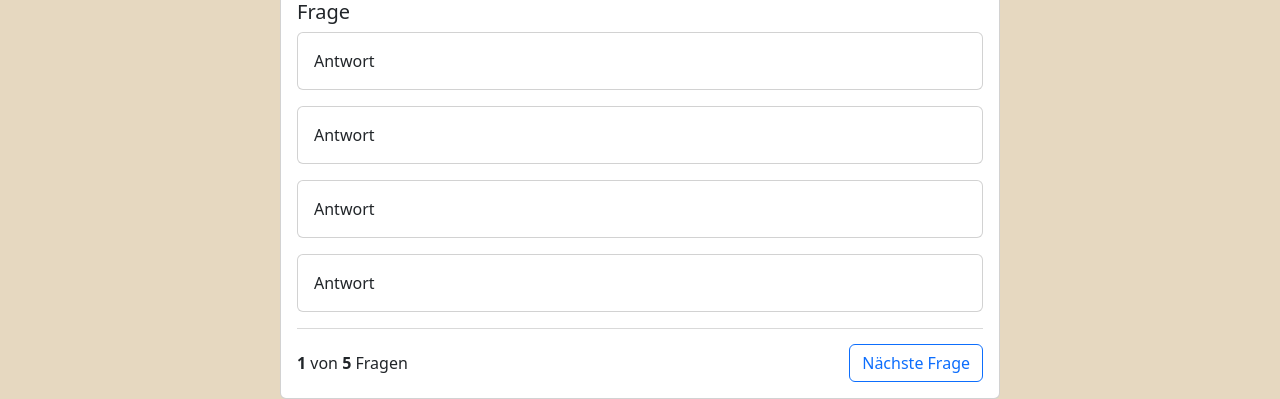
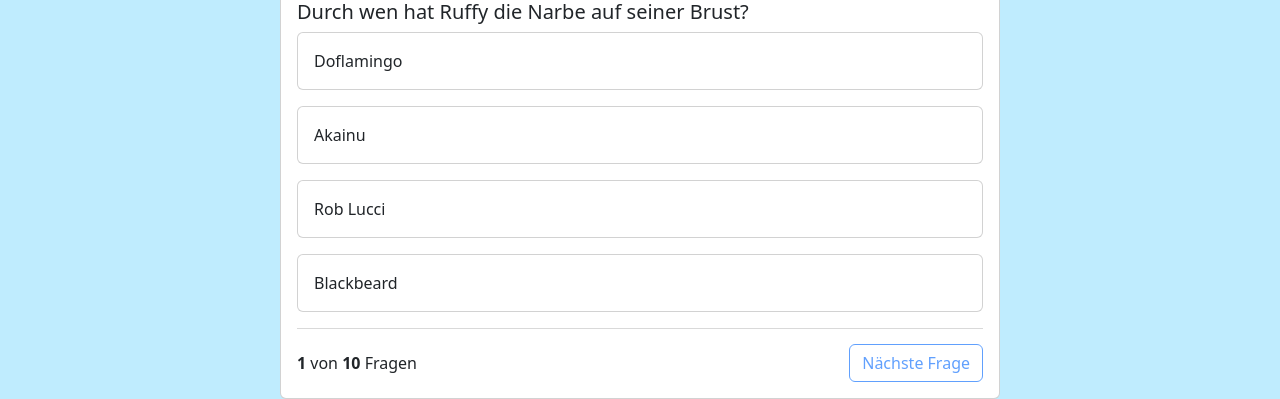
Before and after one commit to Taakeeru/Quizapp, a website: page index.html in a window 1280 px wide. Shown: the part 471-870 px from the top of the page. Drawn offline with nearby package versions, Linux system fonts and the light colour scheme.

Commit message:
quizapp
added many relevant functions to improve the quizapp

```diff
--- a/index.html
+++ b/index.html
@@ -13,7 +13,7 @@
     <script src="./node_modules/bootstrap/dist/js/bootstrap.bundle.min.js"></script>
 
 </head>
-<body>
+<body onload="init()">
 
     <nav class="navbar bg-body-tertiary">
         <div class="container-fluid">
@@ -24,36 +24,41 @@
     <div class="container">
         <div class="card quiz-card">
             <img src="./img/op-logo2.png" class="card-img-top" alt="Logo">
-            <div class="card-body">
-                <h5 class="card-title">Frage</h5>
 
-                <div class="card mb-3">
-                    <div class="card-body">
+            <div class="card-body" id="end-screen" style="display: none;">
+                Quiz beendet!!
+            </div>
+
+            <div class="card-body" id="question-screen" style="">
+                <h5 class="card-title" id="question-text">Frage</h5>
+
+                <div class="card quiz-answer-card mb-3" onclick="answer('answer1')">
+                    <div class="card-body" id="answer1">
                       Antwort
                     </div>
                 </div>
 
-                <div class="card mb-3">
-                    <div class="card-body">
+                <div class="card quiz-answer-card mb-3" onclick="answer('answer2')">
+                    <div class="card-body" id="answer2">
                       Antwort
                     </div>
                 </div>
 
-                <div class="card mb-3">
-                    <div class="card-body">
+                <div class="card quiz-answer-card mb-3" onclick="answer('answer3')">
+                    <div class="card-body" id="answer3">
                       Antwort
                     </div>
                 </div>
 
-                <div class="card mb-3">
-                    <div class="card-body">
+                <div class="card quiz-answer-card mb-3" onclick="answer('answer4')">
+                    <div class="card-body" id="answer4">
                       Antwort
                     </div>
                 </div>
 
                 <div class="question-footer">
-                    <span><b>1</b> von <b>5</b> Fragen</span>
-                    <button type="button" class="btn btn-outline-primary">Nächste Frage</button>
+                    <span><b id="current-question">1</b> von <b id="questions-length">5</b> Fragen</span>
+                    <button onclick="nextQuestion()" type="button" class="btn btn-outline-primary" id="next-button" disabled>Nächste Frage</button>
                 </div>
 
             </div>
--- a/script.js
+++ b/script.js
@@ -0,0 +1,155 @@
+let questions = [
+    {
+        "question": "Durch wen hat Ruffy die Narbe auf seiner Brust?",
+        "answer1": "Doflamingo",
+        "answer2": "Akainu",
+        "answer3": "Rob Lucci",
+        "answer4": "Blackbeard",
+        "rightAnswer": 2
+    },
+    {
+        "question": "Wie heißt das Schwert von Falkenauge?",
+        "answer1": "Yoru",
+        "answer2": "Sandai Kitetsu",
+        "answer3": "Gryphon",
+        "answer4": "Kashu",
+        "rightAnswer": 1
+    },
+    {
+        "question": "Aus welchem speziellen Material wurde die Thousand-Sunny gebaut?",
+        "answer1": "Seestein",
+        "answer2": "Seeholz",
+        "answer3": "Holz vom Adam-Baum",
+        "answer4": "Holz vom Eve-Baum",
+        "rightAnswer": 3
+    },
+    {
+        "question": "Welchen Titel trägt Buggy momentan?",
+        "answer1": "Supernova",
+        "answer2": "Samurai der Meere ",
+        "answer3": "Weise (Einer der 5 Weisen)",
+        "answer4": "Kaiser",
+        "rightAnswer": 4
+    },
+    {
+        "question": "Wer ist der erste Admiral, der im Anime vorgestellt wird?",
+        "answer1": "Kizaru",
+        "answer2": "Akainu",
+        "answer3": "Fujitora",
+        "answer4": "Aokiji",
+        "rightAnswer": 4
+    },
+    {
+        "question": "Warum war Sanji anders als seine Geschwister?",
+        "answer1": "Bei der Geburt von Sanji ist etwas schief gelaufen, weshalb er erst 2 Tage später geboren wurde als seine Geschwister",
+        "answer2": "Sanji's Mutter nahm eine Droge, um die Forschung von Judge zu unterbrechen. Dies gelang ihr aber nur bei Sanji",
+        "answer3": "Sanji hat sich nie für das Kämpfen interessiert, sondern wollte lieber kochen",
+        "answer4": "Sanji wurde getrennt von seinen Geschwistern aufgezogen (Sanji von seiner Mutter und seine Geschwister von Judge)",
+        "rightAnswer": 2
+    },
+    {
+        "question" : "Wie heisst der Charakter, der immer wieder im Hintergrund als Easter-Egg zu sehen ist?",
+        "answer1": "Koalafrau",
+        "answer2": "Pandaman",
+        "answer3": "Koalaman",
+        "answer4": "BlackPuma",
+        "rightAnswer": 2
+    },
+    {
+        "question" : "Wie heißt der Weltaristokrat, welcher von Ruffy geschlagen wurde?",
+        "answer1": "Sankt Charlos",
+        "answer2": "Sankt Rosward",
+        "answer3": "Sankt Jalmack",
+        "answer4": "Sankt Miosgard",
+        "rightAnswer": 1
+    },
+    {
+        "question" : "Welche Insel steuern Urouge und seine Bande in der Neuen Welt an, welche von sehr vielen Blitzen getroffen wird?",
+        "answer1": "Risky Red",
+        "answer2": "Yukiryū",
+        "answer3": "Raijin",
+        "answer4": "Mystoria",
+        "rightAnswer": 3
+    },
+    {
+        "question" : "Wie heißt die Insel, auf der die Revolutionäre ihr aktuelles Hauptquartier haben?",
+        "answer1": "Bartigo / Baltigo",
+        "answer2": "Momoiro",
+        "answer3": "Green Bit",
+        "answer4": "Kamabakka",
+        "rightAnswer": 2
+    }
+];
+
+
+let currentQuestion = 0;
+
+
+
+function init() {
+    document.getElementById('questions-length').innerHTML = questions.length;
+    showQuestion();
+}
+
+
+function showQuestion() {
+
+    if (currentQuestion >= questions.length) {
+        ifTemplateShowQuestion();
+    } else {
+        elseTemplateShowQuestion();
+    }
+}
+
+
+function ifTemplateShowQuestion() {
+    document.getElementById('end-screen').style = '';
+    document.getElementById('question-screen').style = 'display: none;';
+}
+
+
+function elseTemplateShowQuestion() {
+    let question = questions[currentQuestion];
+
+        document.getElementById('question-text').innerHTML = question['question'];
+        document.getElementById('answer1').innerHTML = question['answer1'];
+        document.getElementById('answer2').innerHTML = question['answer2'];
+        document.getElementById('answer3').innerHTML = question['answer3'];
+        document.getElementById('answer4').innerHTML = question['answer4'];
+        document.getElementById('current-question').innerHTML = currentQuestion +1;
+}
+
+
+function answer(selection) {
+    let question = questions[currentQuestion];
+    let selectedQuestionNumber = selection.slice(-1);
+    let idOfRightAnswer = `answer${question['rightAnswer']}`;
+
+    if (selectedQuestionNumber == question['rightAnswer']) {
+        document.getElementById(selection).parentNode.classList.add('success-style');
+    } else {
+        document.getElementById(selection).parentNode.classList.add('danger-style');
+        document.getElementById(idOfRightAnswer).parentNode.classList.add('success-style');
+    }
+    document.getElementById('next-button').disabled = false;
+}
+
+
+function nextQuestion() {
+    currentQuestion++;
+    document.getElementById('next-button').disabled = true;
+    resetAnswerCards();
+    showQuestion();
+}
+
+
+function resetAnswerCards() {
+    document.getElementById('answer1').parentNode.classList.remove('success-style');
+    document.getElementById('answer1').parentNode.classList.remove('danger-style');
+    document.getElementById('answer2').parentNode.classList.remove('success-style');
+    document.getElementById('answer2').parentNode.classList.remove('danger-style');
+    document.getElementById('answer3').parentNode.classList.remove('success-style');
+    document.getElementById('answer3').parentNode.classList.remove('danger-style');
+    document.getElementById('answer4').parentNode.classList.remove('success-style');
+    document.getElementById('answer4').parentNode.classList.remove('danger-style');
+}
--- a/style.css
+++ b/style.css
@@ -1,14 +1,13 @@
 body {
-    background-color: rgb(230, 216, 192) !important;
+    background-color: rgba(38, 192, 253, 0.295) !important;
 }
 
 .container {
     min-height: 100vh;
-    background-color: rgb(230, 216, 192) !important;
+    /* background-color: rgba(98, 197, 236, 0.212) !important; */
     display: flex;
     align-items: center;
     justify-content: center;
-    /* min-width: 100vw !important; */
 }
 
 .quiz-card {
@@ -22,3 +21,18 @@ body {
     border-top: 1px solid rgba(0,0,0,0.15);
     padding-top: 15px;
 }
+
+.quiz-answer-card:hover {
+    cursor: pointer;
+    background-color: rgba(0,0,0,0.02);
+}
+
+.success-style {
+    background-color: rgba(19, 153, 19, 0.315) !important;
+    border: 2px solid green !important;
+}
+
+.danger-style {
+    background-color: rgba(163, 23, 23, 0.315) !important;
+    border: 2px solid red !important;
+}
```
